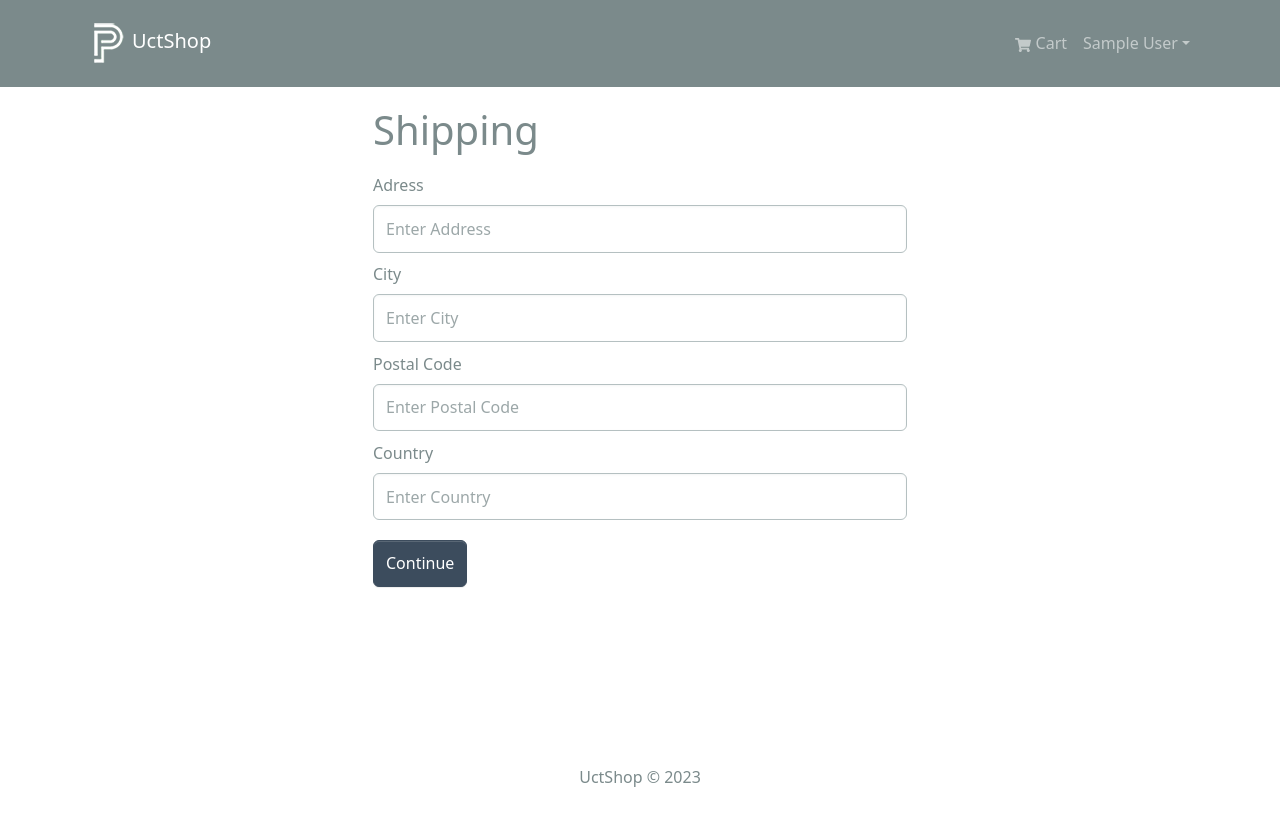
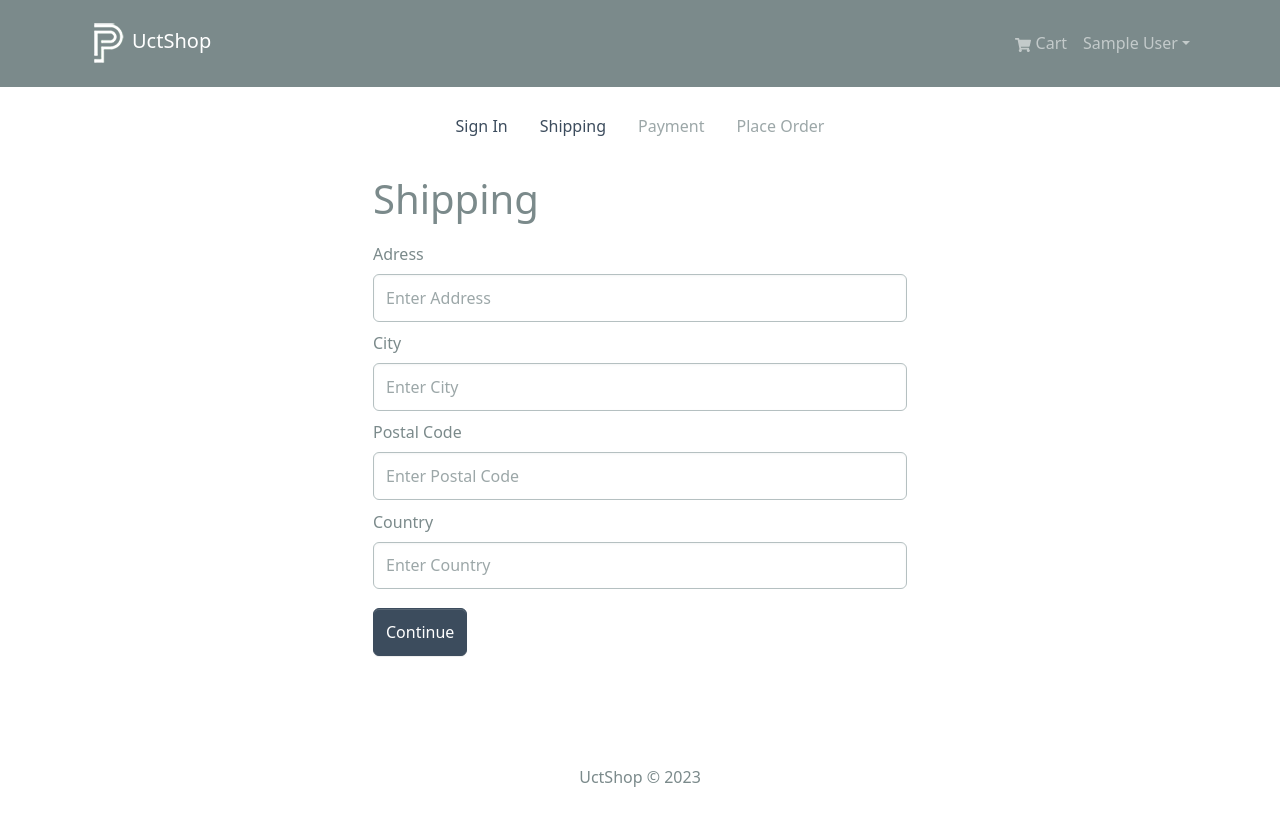
Before and after one commit to uct-trk/udemy-ecommerce, a React (Create React App) app in the folder frontend/: page /shipping in a window 1280 px wide. Built offline with nearby package versions, Linux system fonts and the light colour scheme; sample sign-in values are in the browser's storage.

Commit message:
checkout steps

```diff
--- /dev/null
+++ b/frontend/src/components/CheckoutSteps.jsx
@@ -0,0 +1,47 @@
+import { Nav } from "react-bootstrap";
+import { LinkContainer } from "react-router-bootstrap";
+
+const CheckoutSteps = ({ step1, step2, step3, step4 }) => {
+  return (
+    <Nav className="justify-content-center mb-4">
+      <Nav.Item>
+        {step1 ? (
+          <LinkContainer to="/login">
+            <Nav.Link>Sign In</Nav.Link>
+          </LinkContainer>
+        ) : (
+          <Nav.Link disabled>Sign In</Nav.Link>
+        )}
+      </Nav.Item>
+      <Nav.Item>
+        {step2 ? (
+          <LinkContainer to="/shipping">
+            <Nav.Link>Shipping</Nav.Link>
+          </LinkContainer>
+        ) : (
+          <Nav.Link disabled>Shipping</Nav.Link>
+        )}
+      </Nav.Item>
+      <Nav.Item>
+        {step3 ? (
+          <LinkContainer to="/payment">
+            <Nav.Link>Payment</Nav.Link>
+          </LinkContainer>
+        ) : (
+          <Nav.Link disabled>Payment</Nav.Link>
+        )}
+      </Nav.Item>
+      <Nav.Item>
+        {step4 ? (
+          <LinkContainer to="/placeorder">
+            <Nav.Link>Place Order</Nav.Link>
+          </LinkContainer>
+        ) : (
+          <Nav.Link disabled>Place Order</Nav.Link>
+        )}
+      </Nav.Item>
+    </Nav>
+  );
+};
+
+export default CheckoutSteps;
--- a/frontend/src/index.js
+++ b/frontend/src/index.js
@@ -1,7 +1,7 @@
 import React from "react";
 import { store } from "./store";
 import { Provider } from "react-redux";
-import { createBrowserRouter, Route, RouterProvider } from "react-router-dom";
+import { createBrowserRouter, RouterProvider } from "react-router-dom";
 import ReactDOM from "react-dom/client";
 import App from "./App";
 import "./assets/styles/bootstrap.custom.css";
--- a/frontend/src/screens/ShippingScreen.jsx
+++ b/frontend/src/screens/ShippingScreen.jsx
@@ -4,6 +4,7 @@ import FormContainer from "../components/FormContainer";
 import { useDispatch, useSelector } from "react-redux";
 import { useNavigate } from "react-router-dom";
 import { saveShippingAddress } from "../slices/cartSlice";
+import CheckoutSteps from "../components/CheckoutSteps";
 
 const ShippingScreen = () => {
   const cart = useSelector((state) => state.cart);
@@ -28,6 +29,7 @@ const ShippingScreen = () => {
 
   return (
     <FormContainer>
+        <CheckoutSteps step1 step2/>
       <h1>Shipping</h1>
       <Form onSubmit={submitHandler}>
         <Form.Group controlId="address" className="my-2">
```
